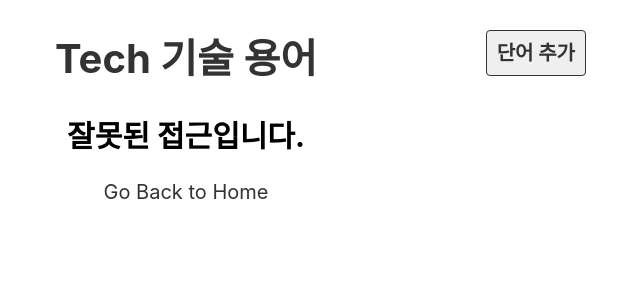
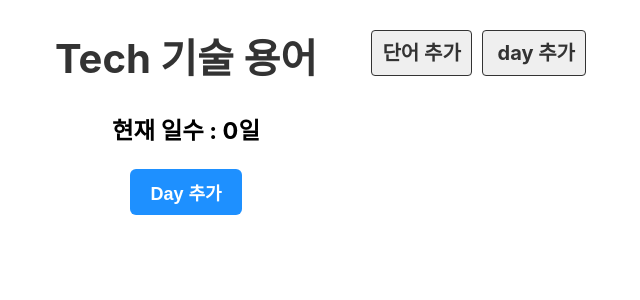
Before and after one commit to triptotest01/json-server-prj03, a React (Create React App) app: page /create_day in a window 1280 px wide. Shown: the top 300 px of the page, without its empty margins (454-1094 px from the left). Built offline with nearby package versions, Linux system fonts and the light colour scheme; no server answers.

Commit message:
CreateDay 날짜추가 / CreateWord 단어/fetch(url) navigate

```diff
--- a/src/App.js
+++ b/src/App.js
@@ -5,6 +5,7 @@ import Day from './component/Day';
 import { BrowserRouter, Routes, Route} from 'react-router-dom';
 import NotFound from './component/NotFound';
 import CreateWord from './component/CreateWord';
+import CreateDay from './component/CreateDay';
 
 function App() {
   return (
@@ -15,8 +16,8 @@ function App() {
         <Routes>
           <Route path="/" element={<DayList/>}/>
           <Route path="/day/:inputDay" element={<Day/>}/>
-          {/* <Route path="/create_day" element={<CreateDay/>} /> */}
           <Route path="/create_word" element={<CreateWord/>} />
+          <Route path="/create_day" element={<CreateDay/>} />
           <Route path="*" element={<NotFound/>} />
       </Routes>
     </div>
--- a/src/component/CreateDay.js
+++ b/src/component/CreateDay.js
@@ -0,0 +1,30 @@
+
+import useFetch from "../hooks/useFetch";
+
+export default function CreateDay() {
+  const days = useFetch("http://localhost:4000/days");
+
+
+  function addDay() {
+    fetch(`http://localhost:4000/days/`, {
+      method: "POST",
+      headers: {
+        "Content-Type": "application/json",
+      },
+      body: JSON.stringify({
+        day: days.length + 1,
+      }),
+    }).then(res => {
+      if (res.ok) {
+        alert("생성이 완료 되었습니다");
+
+      }
+    });
+  }
+  return (
+    <div>
+      <h3>현재 일수 : {days.length}일</h3>
+      <button onClick={addDay}>Day 추가</button>
+    </div>
+  );
+}
--- a/src/component/CreateWord.js
+++ b/src/component/CreateWord.js
@@ -13,9 +13,7 @@ export default function CreateWord() {
 
       fetch(`http://localhost:4000/words/`, {
         method: "POST",
-        headers: {
-          "Content-Type": "application/json",
-        },
+        headers: {"Content-Type": "application/json"},
         body: JSON.stringify({
           day: dayRef.current.value,
           eng: engRef.current.value,
--- a/src/component/Header.js
+++ b/src/component/Header.js
@@ -10,7 +10,7 @@ export default function Header(){
       <div className="menu">
 
         <Link to="/create_word" className="link"> 단어 추가</Link>
-        {/* <Link to="/create_day"className="link" > day 추가</Link> */}
+        <Link to="/create_day"className="link" > day 추가</Link>
       </div>
     </div>
   )
```
Also changed, not shown: src/db/data.json (+29 -4 lines).
